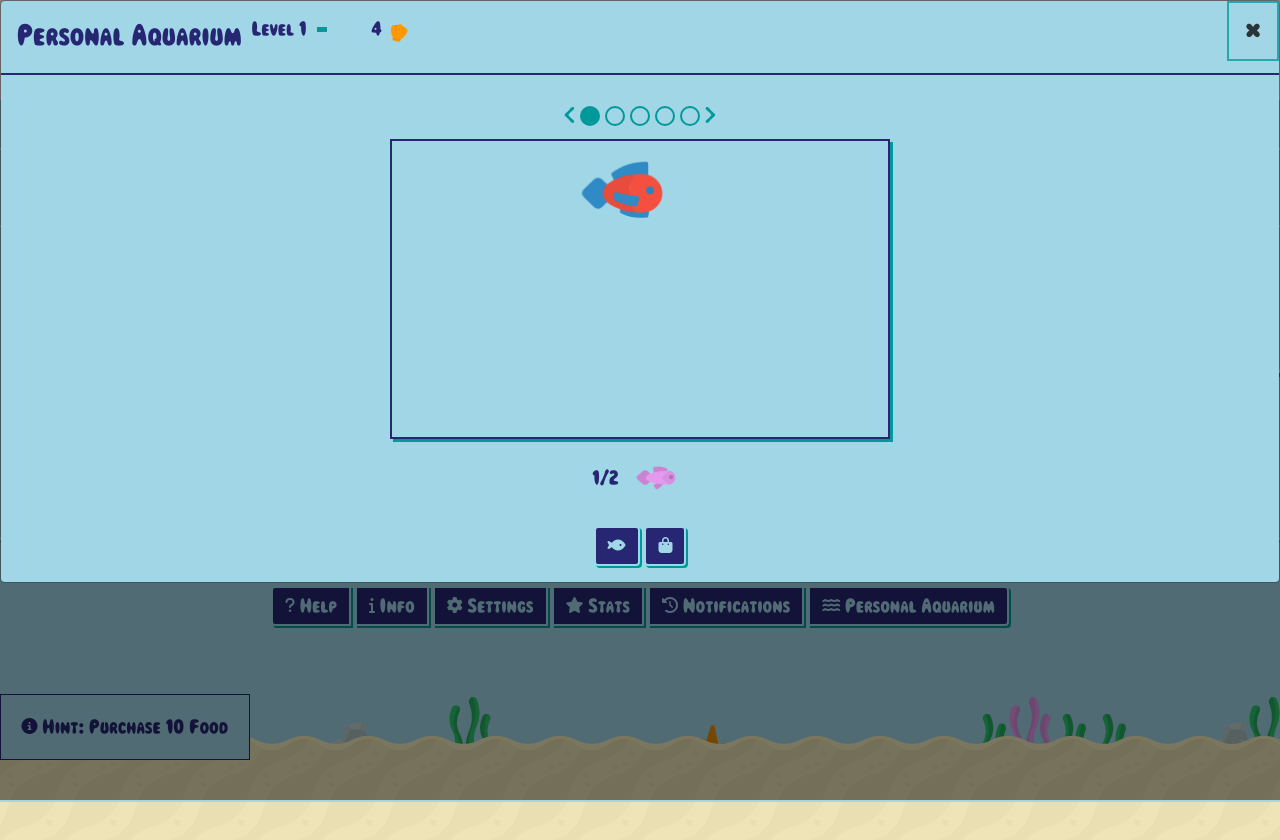
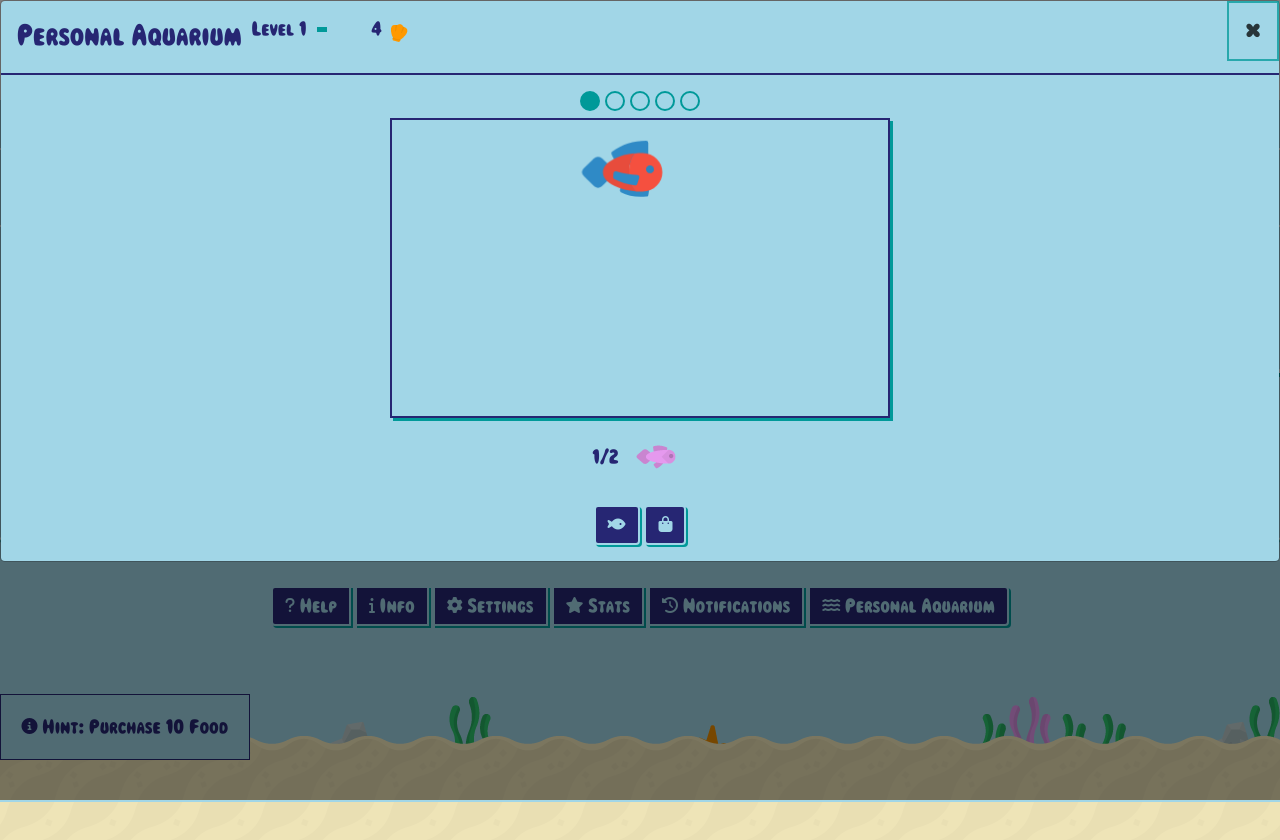
Before and after one commit to justingolden21/big-fish, a plain HTML site: page public/index.html in a window 1280 px wide. Drawn offline with nearby package versions, Linux system fonts and the light colour scheme; some packages are replaced by stand-ins of ours; no server answers.

Commit message:
removed arrows from tank navigation

```diff
--- a/public/css/personal-aquarium.css
+++ b/public/css/personal-aquarium.css
@@ -14,14 +14,6 @@
 }
 .dot.active {
 	background-color: #099;
-}
-.arrow {
-	font-size: 200%;
-	color: #099;
-	cursor: pointer;
-}
-.arrow:hover {
-	color: #262673;
 }
 .svg-fish {
 	width: 64px;
--- a/public/index.html
+++ b/public/index.html
@@ -953,13 +953,11 @@
 			<div class="modal-body">
 
 				<div id="tank-dots">
-					<span id="left-arrow" class="arrow">&lt;</span>
 					<div id="dot-0" class="dot active"></div>
 					<div id="dot-1" class="dot"></div>
 					<div id="dot-2" class="dot"></div>
 					<div id="dot-3" class="dot"></div>
 					<div id="dot-4" class="dot"></div>
-					<span id="right-arrow" class="arrow">&gt;</span>
 				</div>
 				<canvas id="personal-aquarium"></canvas>
 				<div id="personal-fish-preview"></div>
```
